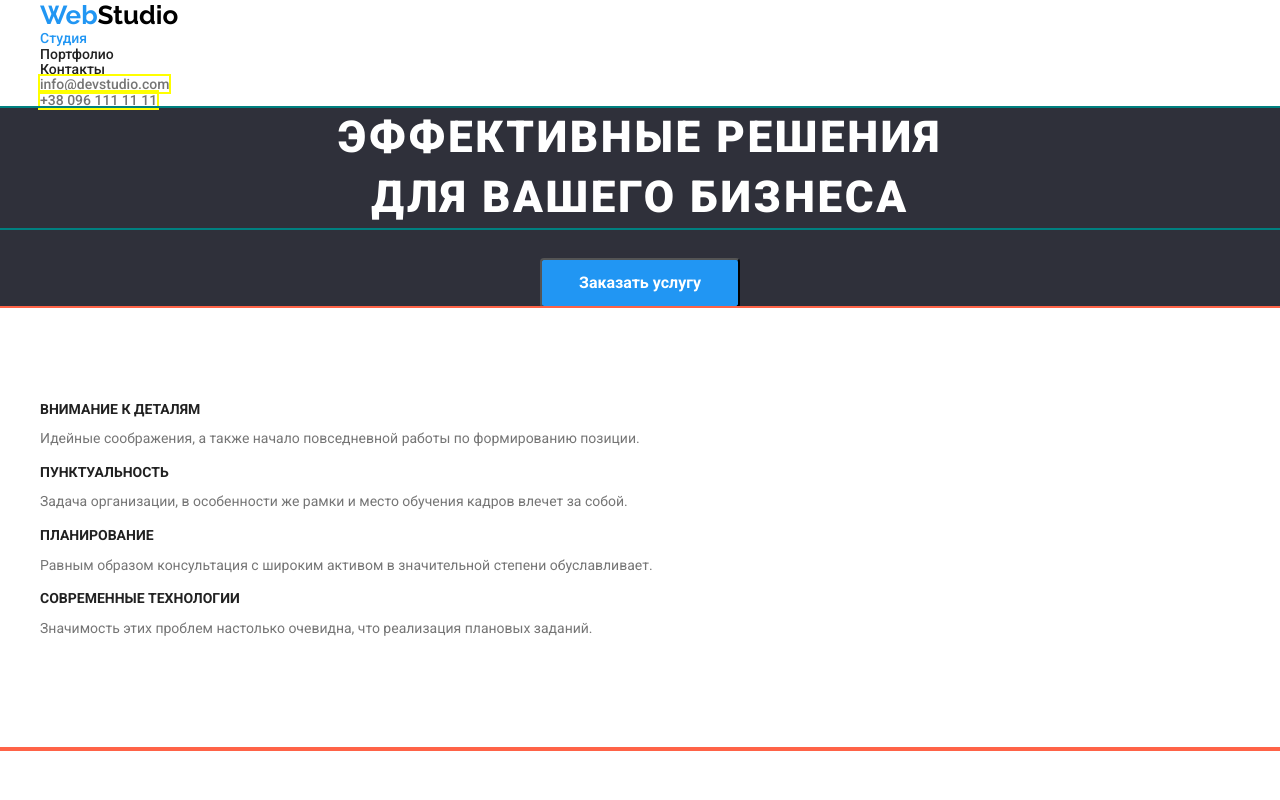
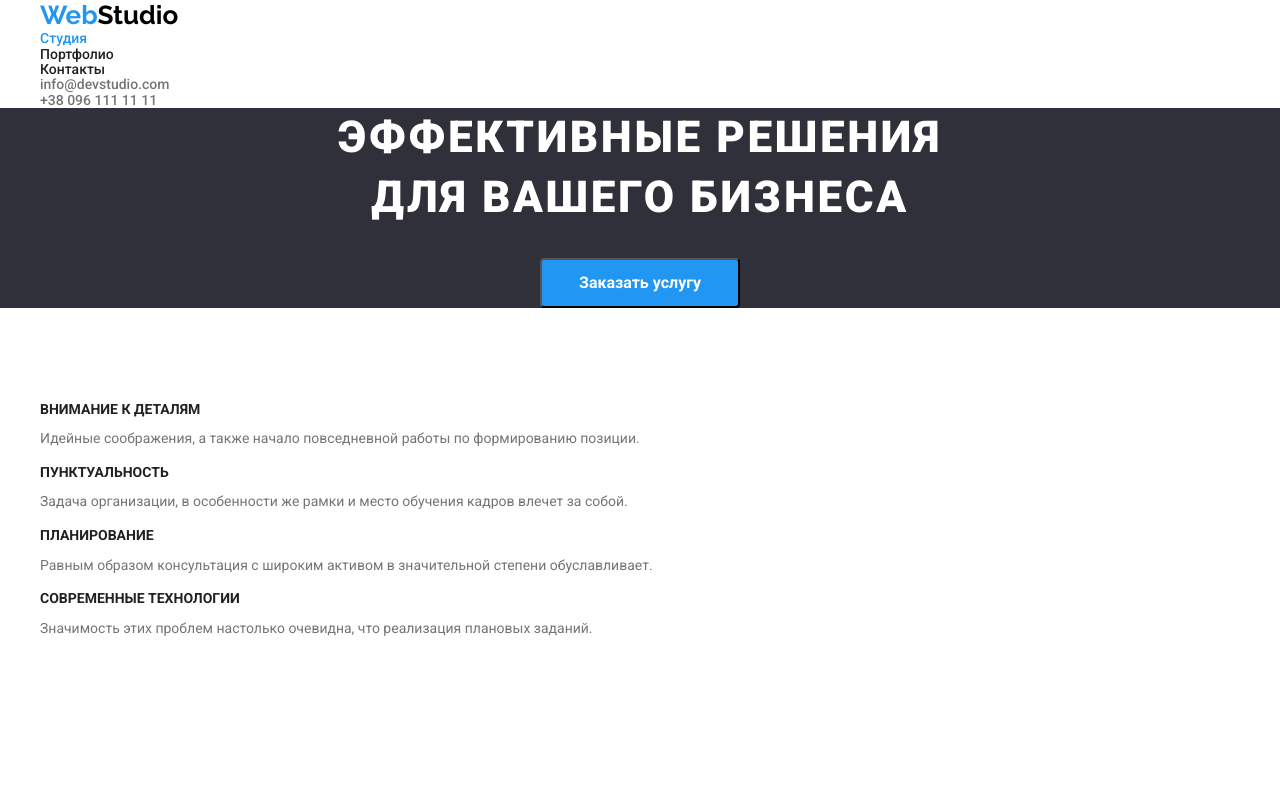
Before and after one commit to bestboost/goit-markup-hw-03, a plain HTML site: page index.html in a window 1280 px wide. Shown: the top 800 px of the page. Drawn offline with nearby package versions, Linux system fonts and the light colour scheme.

Commit message:
чистовий варіант

```diff
--- a/css/style.css
+++ b/css/style.css
@@ -63,7 +63,6 @@ color: var(--accent-color);
     }
 .contacts-nav .link {
 color: var(--main-text-color);
-outline: 2px solid yellow;
 }
 
 
@@ -111,15 +110,12 @@ outline: 2px solid yellow;
     line-height: 1.36;
     letter-spacing: 0.06em;
     text-transform: uppercase;
-
-    outline: 2px solid teal;
 }
 
 /* section */
 .section {
     padding-top: 94px;
     padding-bottom: 94px;
-    outline: 2px solid tomato;
   }
 .section:last-child {
     background-color: var(--secondary-background-color);
```
